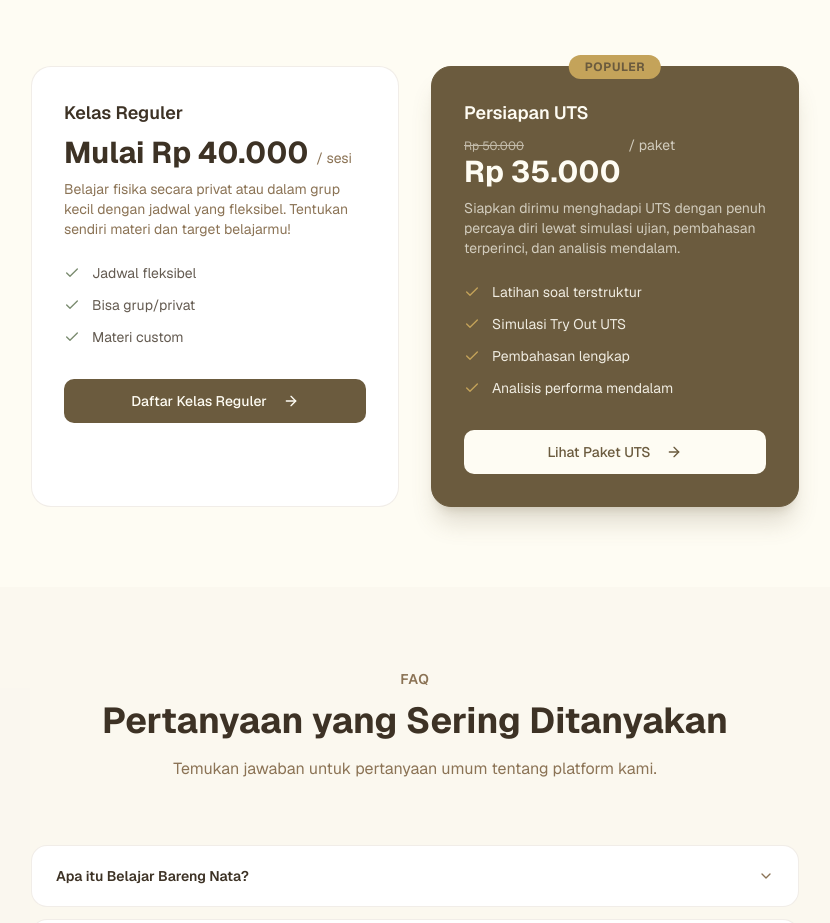
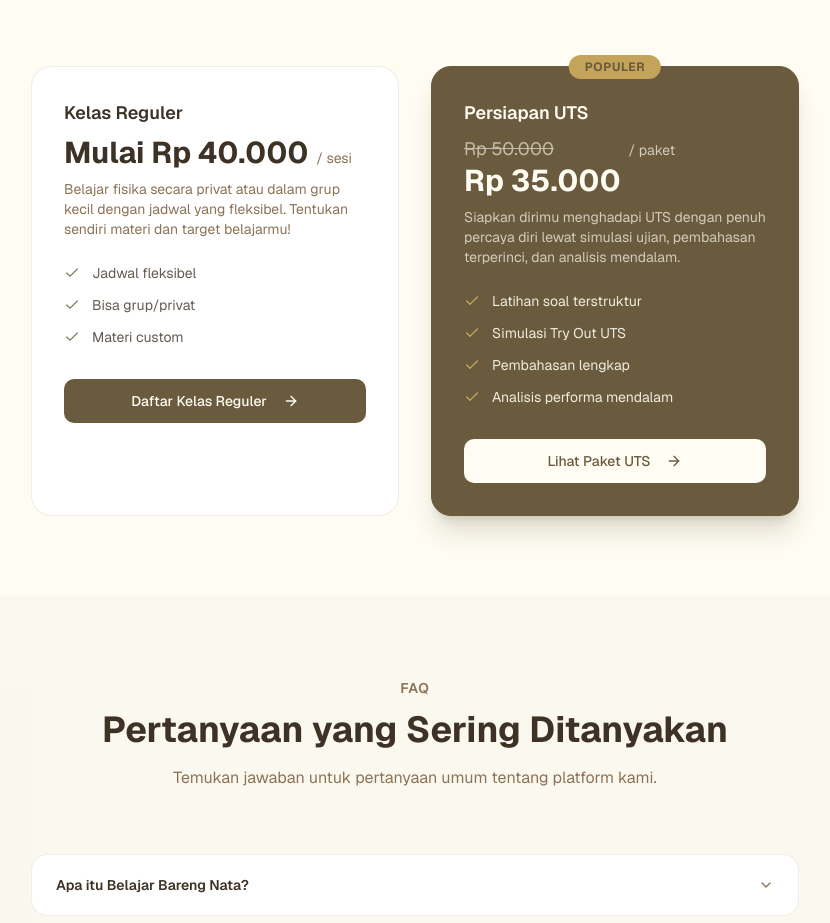
Before and after one commit to pranata-dev/bbn-website, a Next.js app: page / in a window 1280 px wide. Shown: the part 2361-3284 px from the top of the page, without its empty margins (225-1055 px from the left). Built offline with nearby package versions, Linux system fonts and the light colour scheme.

Commit message:
style: increase font size of strikethrough prices for better marketing impact

```diff
--- a/src/components/landing/PricingSection.tsx
+++ b/src/components/landing/PricingSection.tsx
@@ -88,7 +88,7 @@ export function PricingSection() {
                                 <div className="flex items-baseline gap-2">
                                     <div className="flex flex-col">
                                         {plan.originalPrice && (
-                                            <span className={`text-xs line-through opacity-60 ${plan.highlighted ? "text-cream" : "text-muted-foreground"}`}>
+                                            <span className={`text-lg line-through opacity-60 ${plan.highlighted ? "text-cream" : "text-muted-foreground"}`}>
                                                 {plan.originalPrice}
                                             </span>
                                         )}
--- a/src/components/register/UTSPackageSelector.tsx
+++ b/src/components/register/UTSPackageSelector.tsx
@@ -43,7 +43,7 @@ export function UTSPackageSelector({ selected, onSelect }: UTSPackageSelectorPro
                         <div className="mb-6">
                             <div className="flex flex-col">
                                 {pkg.originalPrice && (
-                                    <span className="text-xs line-through text-muted-foreground/60 mb-0.5">
+                                    <span className="text-lg line-through text-muted-foreground/60 mb-0.5">
                                         {formatRupiah(pkg.originalPrice)}
                                     </span>
                                 )}
```
